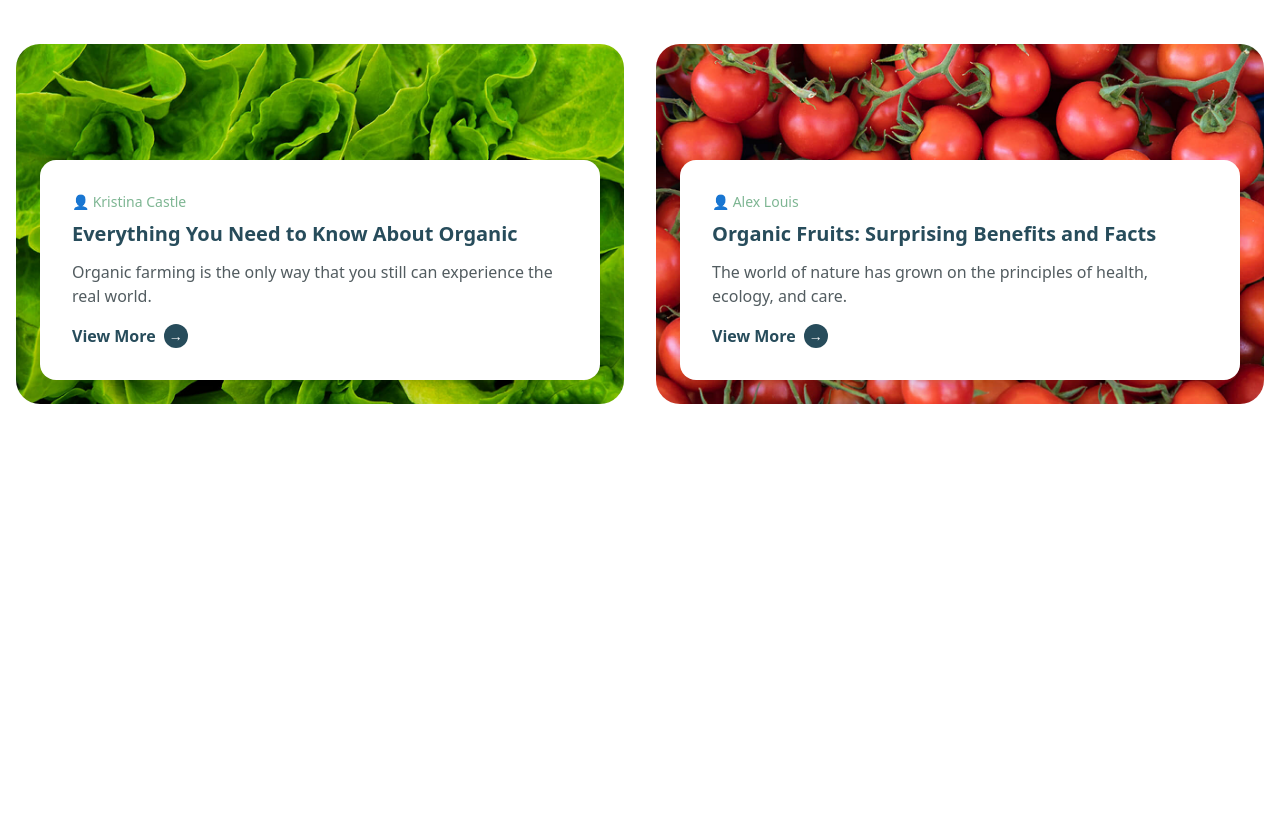
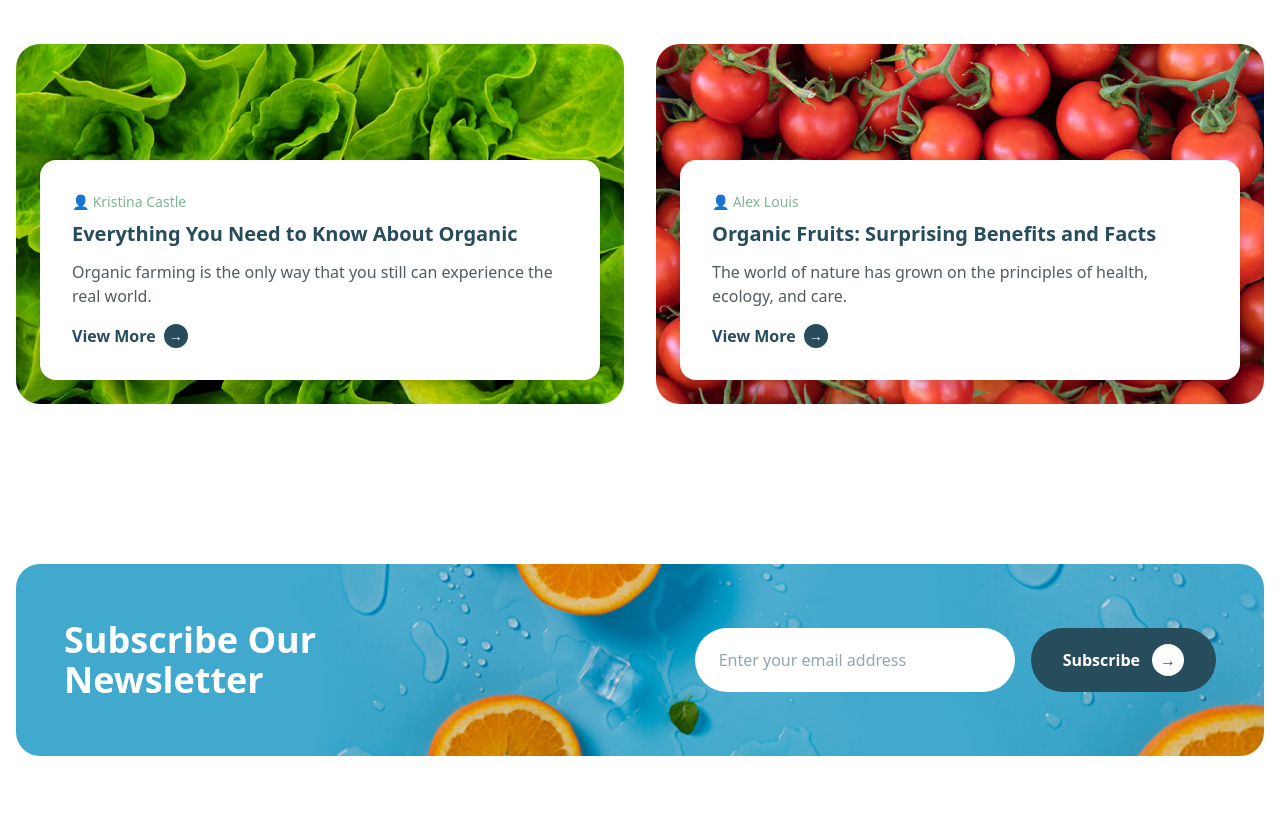
Before and after one commit to odinaevbilol/homework20, a website: page src/index.html in a window 1280 px wide. Shown: the part 4401-5237 px from the top of the page. Before the commit the page ends 4885 px from the top, so only its background shows below. Drawn offline with nearby package versions, Linux system fonts and the light colour scheme; files that its build step writes are made by us from their sources.

Commit message:
section9

```diff
--- a/src/index.html
+++ b/src/index.html
@@ -480,5 +480,49 @@
   </div>
 </section>
 
+
+
+<section class="max-w-7xl mx-auto px-4 py-20">
+  <div
+    class="relative rounded-3xl overflow-hidden bg-cover bg-center"
+    style="background-image: url('./IMAGE\ \(41\).png');"
+  >
+    <div class="absolute inset-0 bg-black/10"></div>
+
+    <div
+      class="relative z-10 flex flex-col lg:flex-row items-start lg:items-center justify-between gap-8 px-8 sm:px-12 py-14"
+    >
+
+      <h2 class="text-3xl sm:text-4xl font-extrabold text-white max-w-md">
+        Subscribe Our<br />
+        Newsletter
+      </h2>
+
+
+      <form
+        class="w-full lg:w-auto flex flex-col sm:flex-row gap-4"
+      >
+        <input
+          type="email"
+          placeholder="Enter your email address"
+          class="w-full sm:w-[320px] px-6 py-4 rounded-full outline-none text-[#274C5B] bg-white"
+        />
+
+        <button
+          type="submit"
+          class="flex items-center justify-center gap-3 px-8 py-4 rounded-full bg-[#274C5B] text-white font-semibold hover:bg-[#1f3d4a] transition"
+        >
+          Subscribe
+          <span
+            class="w-8 h-8 flex items-center justify-center rounded-full bg-white text-[#274C5B]"
+          >
+            →
+          </span>
+        </button>
+      </form>
+    </div>
+  </div>
+</section>
+
 </body>
 </html>
```
Also changed, not shown: src/IMAGE (41).png (added).
